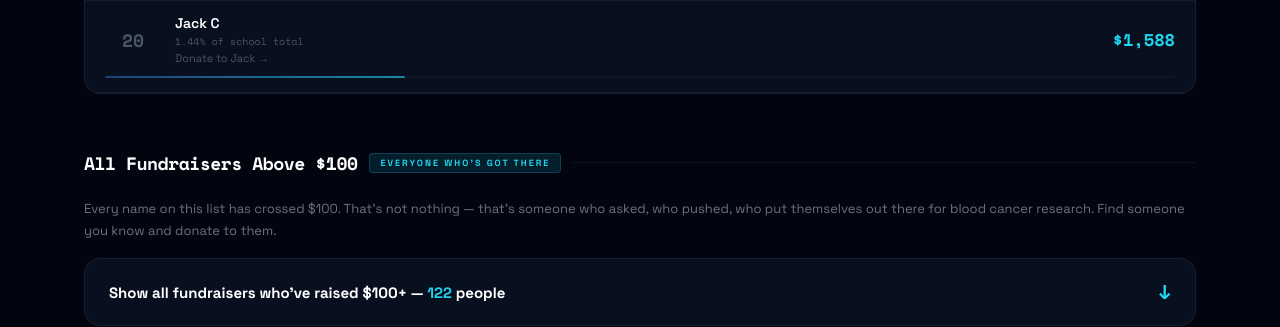
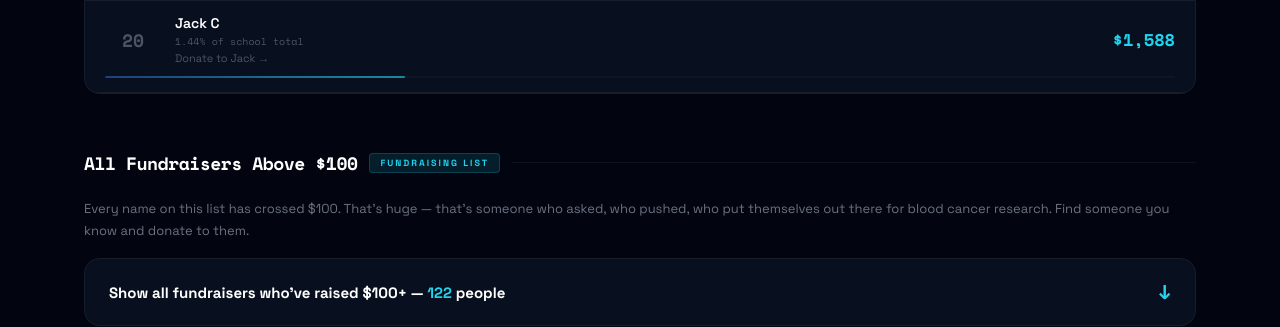
Before and after one commit to knoxshave/26, a plain HTML site: page index.html in a window 1280 px wide. Shown: the part 8509-8836 px from the top of the page. Drawn offline with nearby package versions, Linux system fonts and the light colour scheme.

Commit message:
Update index.html

```diff
--- a/index.html
+++ b/index.html
@@ -610,8 +610,8 @@ footer a:hover{opacity:1}
 
 <!-- ALL FUNDRAISERS $100+ -->
 <div class="section fu fu7">
-  <div class="sec-head"><h2>All Fundraisers Above $100</h2><span class="sec-tag t-cyan">Everyone who's got there</span><div class="sec-line"></div></div>
-  <p style="font-size:13px;color:var(--muted2);margin-bottom:16px;line-height:1.7">Every name on this list has crossed $100. That's not nothing — that's someone who asked, who pushed, who put themselves out there for blood cancer research. Find someone you know and donate to them.</p>
+  <div class="sec-head"><h2>All Fundraisers Above $100</h2><span class="sec-tag t-cyan">Fundraising list</span><div class="sec-line"></div></div>
+  <p style="font-size:13px;color:var(--muted2);margin-bottom:16px;line-height:1.7">Every name on this list has crossed $100. That's huge — that's someone who asked, who pushed, who put themselves out there for blood cancer research. Find someone you know and donate to them.</p>
   <div class="lb-wrap">
     <button class="all-fund-toggle" onclick="toggleAllFund()">
       <span>Show all fundraisers who've raised $100+ — <span id="allFundCount" style="color:var(--cyan)"></span> people</span>
```
